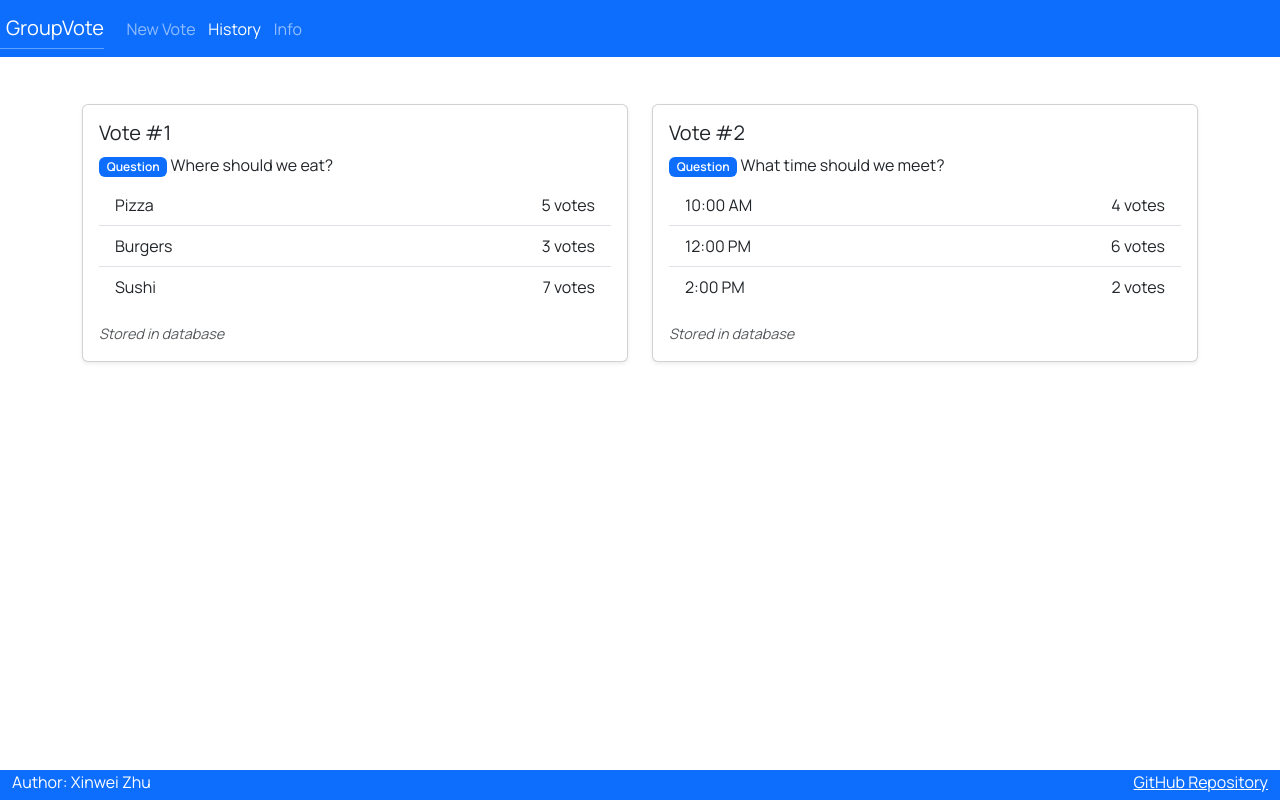
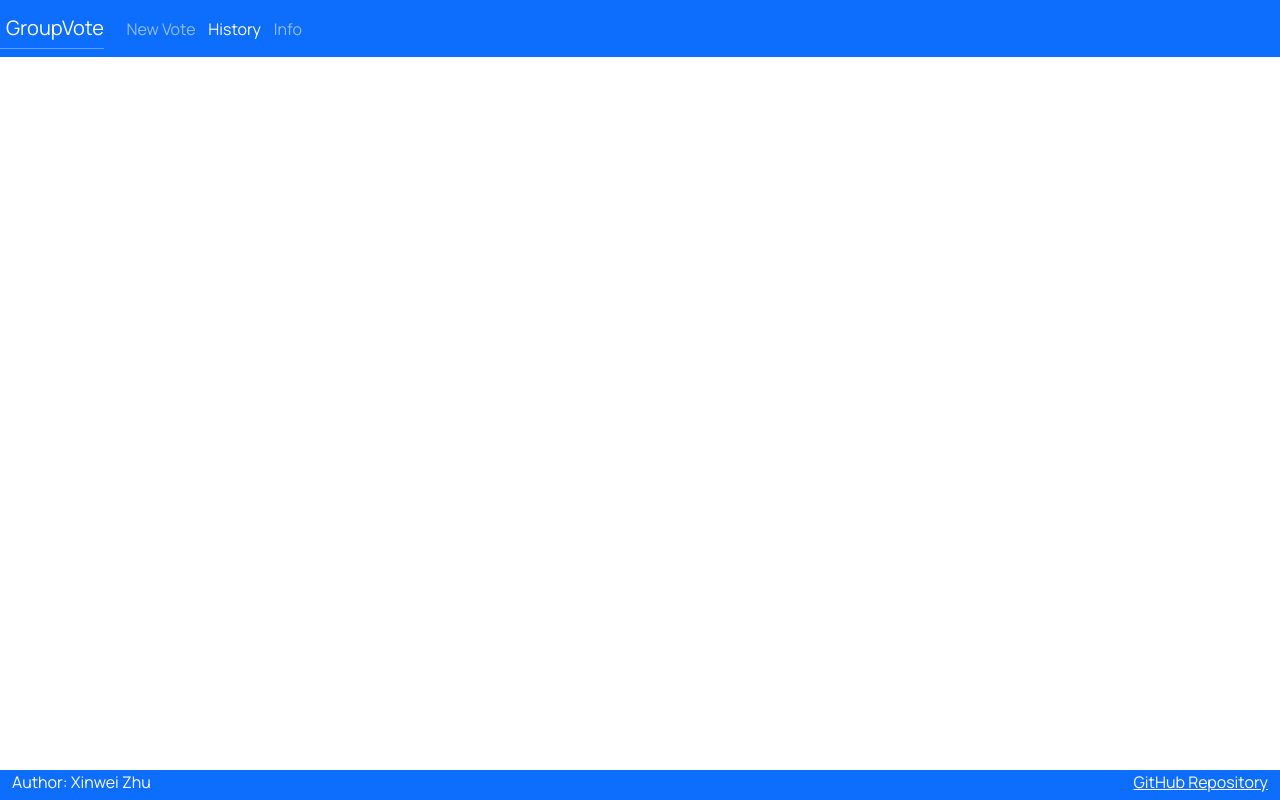
Before and after one commit to EasonZhuu/startup, a React (Vite) app: page /history in a window 1280 px wide. Built offline with nearby package versions, Linux system fonts and the light colour scheme.

Commit message:
v4.9 render history page from localStorage data

```diff
--- a/src/history/history.jsx
+++ b/src/history/history.jsx
@@ -1,50 +1,58 @@
 import React from 'react';
 import './history.css';
+import { loadVoteHistory } from '../storage';
 
 export function History() {
+  const [voteHistory, setVoteHistory] = React.useState([]);
+
+  React.useEffect(() => {
+    setVoteHistory(loadVoteHistory());
+  }, []);
+
+  function formatDate(value) {
+    if (!value) {
+      return 'Unknown time';
+    }
+
+    const date = new Date(value);
+    if (Number.isNaN(date.getTime())) {
+      return String(value);
+    }
+
+    return date.toLocaleString();
+  }
+
   return (
     <main className="container-fluid">
       <div className="container py-4">
         <div className="row g-4">
-          <section className="col-12 col-lg-6">
+          {voteHistory.map((vote, index) => (
+            <section className="col-12 col-lg-6" key={`${vote.id || 'vote'}-${index}`}>
               <div className="card shadow-sm h-100">
                 <div className="card-body">
-                <h3 className="card-title h5">Vote #1</h3>
+                  <h3 className="card-title h5">Vote #{index + 1}</h3>
                   <p className="mb-2">
                     <span className="badge bg-primary">Question</span>
-                  {' '}Where should we eat?
+                    {' '}
+                    {vote.question || 'Untitled vote'}
                   </p>
                   <ul className="list-group list-group-flush">
-                  <li className="list-group-item d-flex justify-content-between"><span>Pizza</span><span>5 votes</span></li>
-                  <li className="list-group-item d-flex justify-content-between"><span>Burgers</span><span>3 votes</span></li>
-                  <li className="list-group-item d-flex justify-content-between"><span>Sushi</span><span>7 votes</span></li>
+                    {(Array.isArray(vote.options) ? vote.options : []).map((option) => (
+                      <li className="list-group-item d-flex justify-content-between" key={`${vote.id}-${option.id}`}>
+                        <span>{option.label}</span>
+                        <span>{option.votes} votes</span>
+                      </li>
+                    ))}
                   </ul>
                   <p className="history-note text-muted mt-3 mb-0">
-                  <em>Stored in database</em>
+                    <em>
+                      Archived {formatDate(vote.archivedAt)} | Total votes: {vote.totalVotes ?? 0}
+                    </em>
                   </p>
                 </div>
               </div>
             </section>
-
-          <section className="col-12 col-lg-6">
-            <div className="card shadow-sm h-100">
-              <div className="card-body">
-                <h3 className="card-title h5">Vote #2</h3>
-                <p className="mb-2">
-                  <span className="badge bg-primary">Question</span>
-                  {' '}What time should we meet?
-                </p>
-                <ul className="list-group list-group-flush">
-                  <li className="list-group-item d-flex justify-content-between"><span>10:00 AM</span><span>4 votes</span></li>
-                  <li className="list-group-item d-flex justify-content-between"><span>12:00 PM</span><span>6 votes</span></li>
-                  <li className="list-group-item d-flex justify-content-between"><span>2:00 PM</span><span>2 votes</span></li>
-                </ul>
-                <p className="history-note text-muted mt-3 mb-0">
-                  <em>Stored in database</em>
-                </p>
-              </div>
-            </div>
-          </section>
+          ))}
         </div>
       </div>
     </main>
```
Lines whose indentation alone changed are shown as unchanged.
